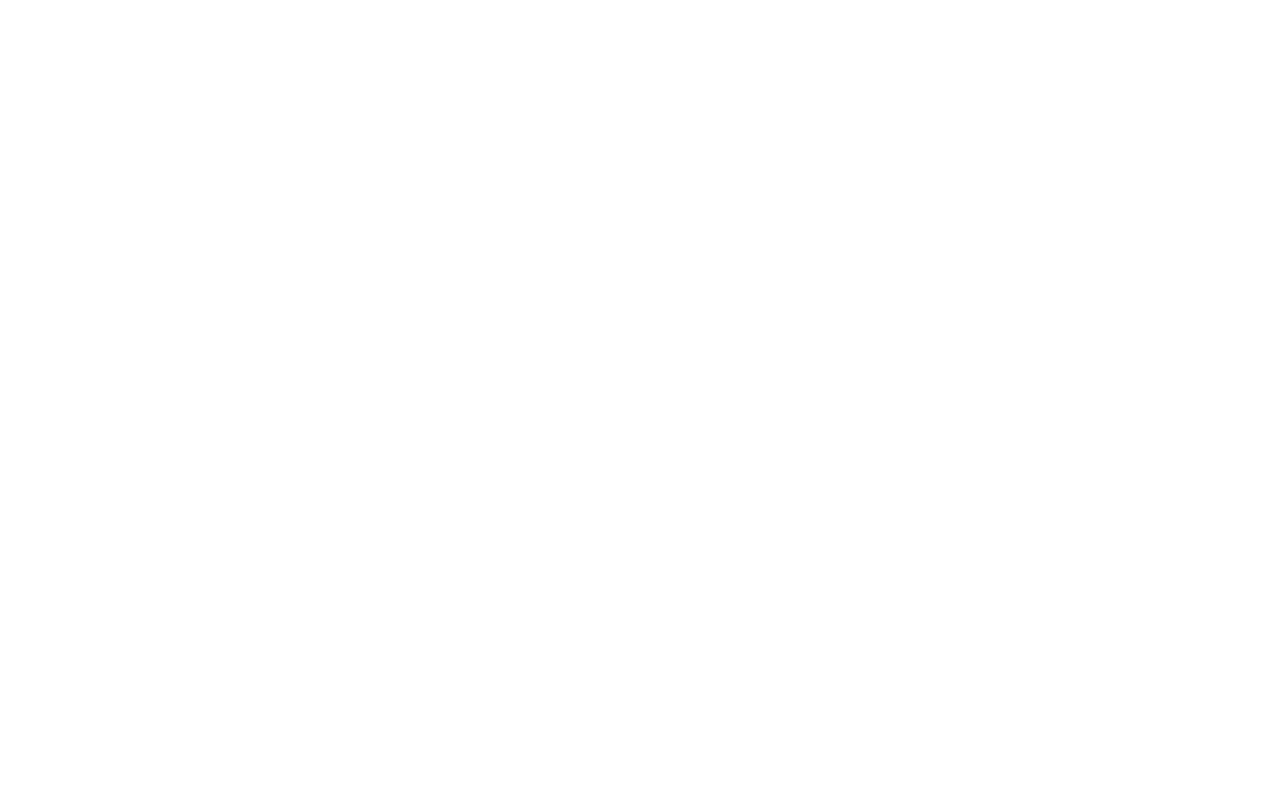
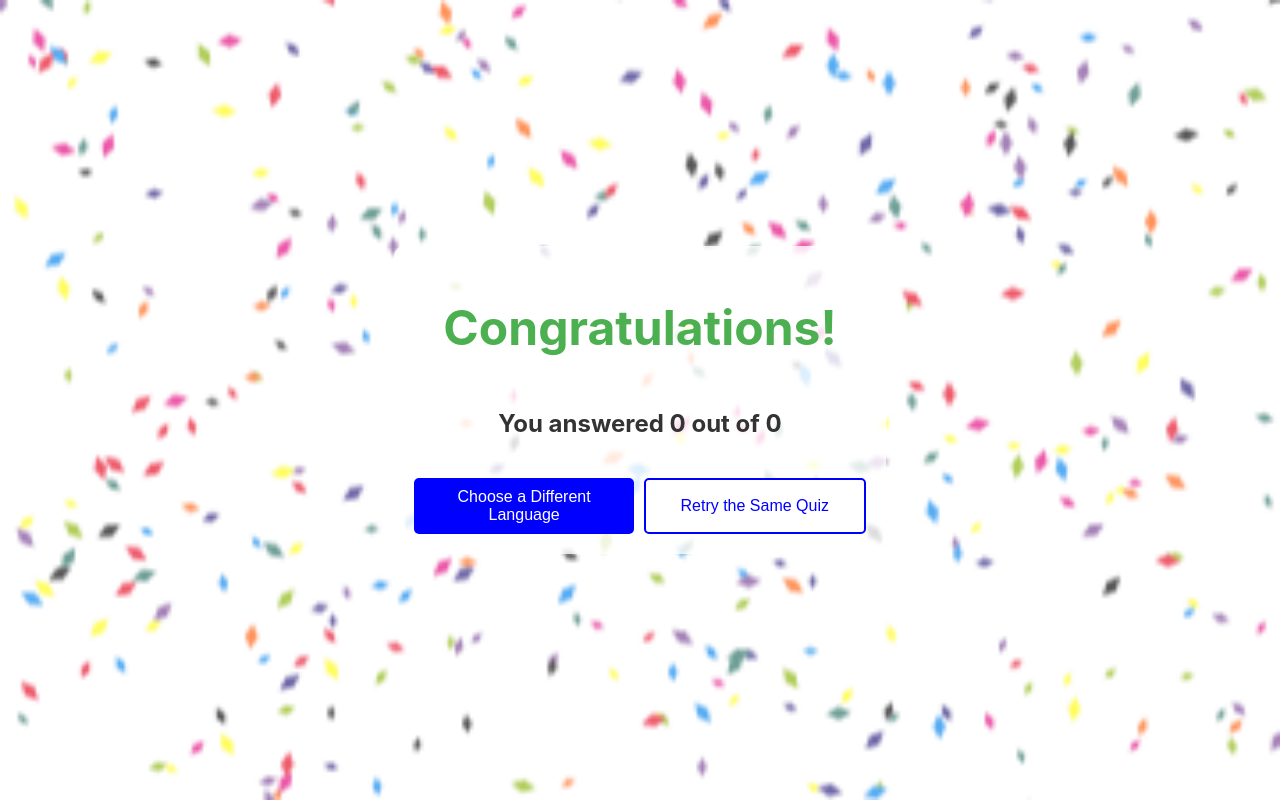
Before and after one commit to RashmitaUchil/lan, a React (Create React App) app in the folder frontend/: page /congrats in a window 1280 px wide. Before the commit this address had no page. Built offline with nearby package versions, Linux system fonts and the light colour scheme.

Commit message:
congratulations page added

```diff
--- a/frontend/src/App.js
+++ b/frontend/src/App.js
@@ -10,6 +10,7 @@
 import { useUser } from './context/userContext.js';
 import { useLanguageId } from './context/languageIdContext.js'
 import Navigation from './Navigation/navigation.js';
+import CongratulationPage from './Components/congratulation/Congratulations.js';
 
 
 function App() {
@@ -48,6 +49,7 @@
         <Route path="/login" element={<Login />} />
         <Route path="/languagePage" element={<LanguagesPage/>} />
         <Route path="/quiz" element={<Quiz/>} />
+        <Route path= "/congrats" element={<CongratulationPage/>} />
 
      </Routes>
 
--- /dev/null
+++ b/frontend/src/Components/congratulation/Congratulations.css
@@ -0,0 +1,55 @@
+/* src/CongratulationPage.css */
+
+.congratulation-page {
+    display: flex;
+    justify-content: center;
+    align-items: center;
+    height: 100vh;
+    background: url('../../img/confetti.gif') no-repeat center center fixed;
+    background-size: cover;
+    text-align: center;
+  }
+
+  .content {
+    background-color: rgba(255, 255, 255, 0.8); /* semi-transparent white background */
+    padding: 20px;
+    border-radius: 10px;
+    display: flex;
+    flex-direction: column;
+    align-items: center;
+  }
+
+  .congratulations-message {
+    font-size: 3rem;
+    color: #4caf50;
+  }
+
+  h2 {
+    margin-top: 20px;
+  }
+
+  .buttons-container {
+    margin-top: 20px;
+    display: flex;
+    gap: 10px;
+    justify-content: center;
+  }
+
+  .blue-button, .white-button {
+    padding: 10px 20px;
+    font-size: 1rem;
+    cursor: pointer;
+    border: none;
+    border-radius: 5px;
+  }
+
+  .blue-button {
+    background-color: blue;
+    color: white;
+  }
+
+  .white-button {
+    background-color: white;
+    color: blue;
+    border: 2px solid blue;
+  }
--- /dev/null
+++ b/frontend/src/Components/congratulation/Congratulations.js
@@ -0,0 +1,36 @@
+// src/CongratulationPage.js
+
+import React from 'react';
+import { useLocation, useNavigate } from 'react-router-dom';
+import './Congratulations.css';
+
+const CongratulationPage = () => {
+  const location = useLocation();
+  const navigate = useNavigate();
+  const { answers, total } = location.state || { answers: 0, total: 0 };
+
+  const handleChooseDifferentLanguage = () => {
+    // Add your logic here, for example, navigate to language selection page
+    navigate('/languagePage');
+  };
+
+  const handleRetryQuiz = () => {
+    // Add your logic here, for example, navigate to quiz page
+    navigate('/quiz');
+  };
+
+  return (
+    <div className="congratulation-page">
+      <div className="content">
+        <h1 className="congratulations-message">Congratulations!</h1>
+        <h2>You answered {answers} out of {total}</h2>
+        <div className="buttons-container">
+          <button className="blue-button" onClick={handleChooseDifferentLanguage}>Choose a Different Language</button>
+          <button className="white-button" onClick={handleRetryQuiz}>Retry the Same Quiz</button>
+        </div>
+      </div>
+    </div>
+  );
+};
+
+export default CongratulationPage;
--- a/frontend/src/LanguagesPage.js
+++ b/frontend/src/LanguagesPage.js
@@ -21,11 +21,9 @@
           setUserId(res.data.user_id);
           setUserName(res.data.userName);
           console.log(res.data.user_id);
-          if (languageId != null && languageId > 0) {
-            navigate("/quiz");
-          } else {
+
             navigate("/languagePage");
-          }
+
         } else {
           // Handle invalid response
         }
@@ -58,6 +56,7 @@
         l_id: l_id
       });
       setLanguageId(l_id);
+      navigate('/quiz')
       console.log('Language selected');
     } catch (error) {
       console.error('There was an error sending the ID:', error.message);
--- a/frontend/src/Quiz.js
+++ b/frontend/src/Quiz.js
@@ -2,6 +2,7 @@
 import './Quiz.css';
 import axios from 'axios';
 import { useLanguageId } from './context/languageIdContext';
+import { useNavigate } from 'react-router-dom';
 
 function QuizPage() {
   const [index, setIndex] = useState(0);
@@ -10,6 +11,11 @@
   const [score, setScore] = useState(0);
   const [result, setResult] = useState(false);
   const { languageId }= useLanguageId();
+
+  const navigate = useNavigate();
+
+
+
 
   const optionRefs = useRef([]);
 
@@ -33,7 +39,16 @@
   const next = () => {
     if (lock === true) {
       if (index === questions.length - 1) {
-        setResult(true);
+      //  if(score >= questions.length / 2){
+
+          navigate('/congrats',{ state : {
+               answers : score,
+               total  : questions.length
+          }});
+          reset();
+     //   }
+
+       // setResult(true);
         return;
       }
       setIndex((prevIndex) => prevIndex + 1);
```
Also changed, not shown: frontend/src/img/confetti.gif (added).
